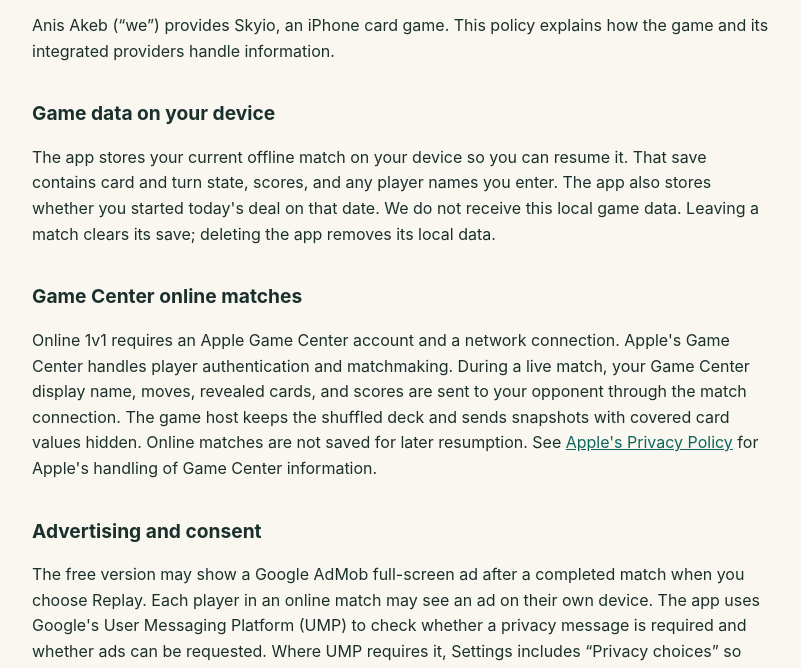
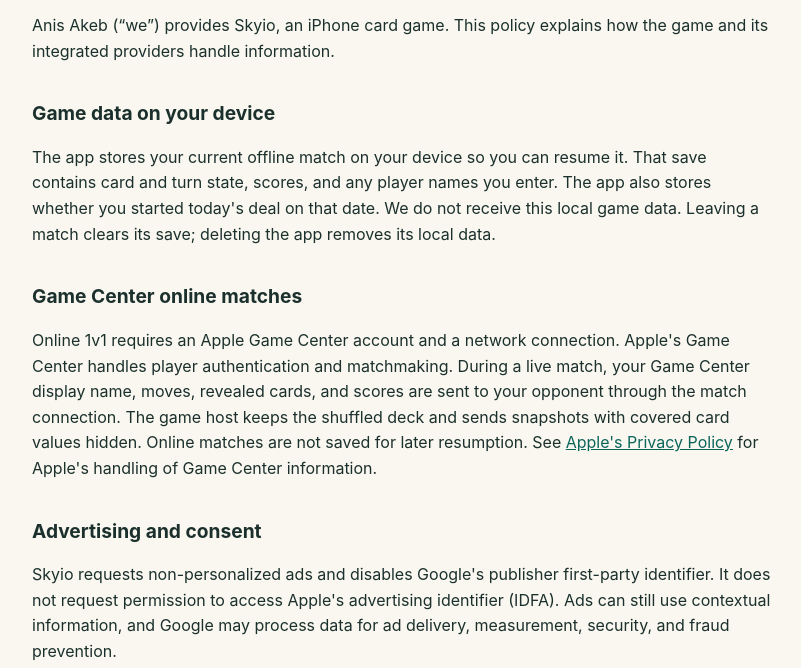
Before and after one commit to aaaanis/aaaanis.github.io, a plain HTML site: page skyio/privacy.html in a window 1280 px wide. Shown: the part 111-779 px from the top of the page, without its empty margins (238-1039 px from the left). Drawn offline with Linux system fonts and the light colour scheme.

Commit message:
Document contextual advertising settings

```diff
--- a/skyio/privacy.html
+++ b/skyio/privacy.html
@@ -28,6 +28,7 @@
   <p>Online 1v1 requires an Apple Game Center account and a network connection. Apple's Game Center handles player authentication and matchmaking. During a live match, your Game Center display name, moves, revealed cards, and scores are sent to your opponent through the match connection. The game host keeps the shuffled deck and sends snapshots with covered card values hidden. Online matches are not saved for later resumption. See <a href="https://www.apple.com/legal/privacy/">Apple's Privacy Policy</a> for Apple's handling of Game Center information.</p>
 
   <h2>Advertising and consent</h2>
+  <p>Skyio requests non-personalized ads and disables Google's publisher first-party identifier. It does not request permission to access Apple's advertising identifier (IDFA). Ads can still use contextual information, and Google may process data for ad delivery, measurement, security, and fraud prevention.</p>
   <p>The free version may show a Google AdMob full-screen ad after a completed match when you choose Replay. Each player in an online match may see an ad on their own device. The app uses Google's User Messaging Platform (UMP) to check whether a privacy message is required and whether ads can be requested. Where UMP requires it, Settings includes “Privacy choices” so you can revisit available choices. If UMP does not permit ad requests, the app does not request ads.</p>
   <p>When Google advertising services are active, Google and its advertising partners may process information such as your IP address (which can indicate an approximate location), device or app identifiers where available, ads shown and interactions with them, app interaction data, and diagnostic or performance data. The purposes and parties depend on the region, your choices, and the advertising configuration. See <a href="https://policies.google.com/privacy">Google's Privacy Policy</a> and the choices shown in the UMP message for more information.</p>
 
```
